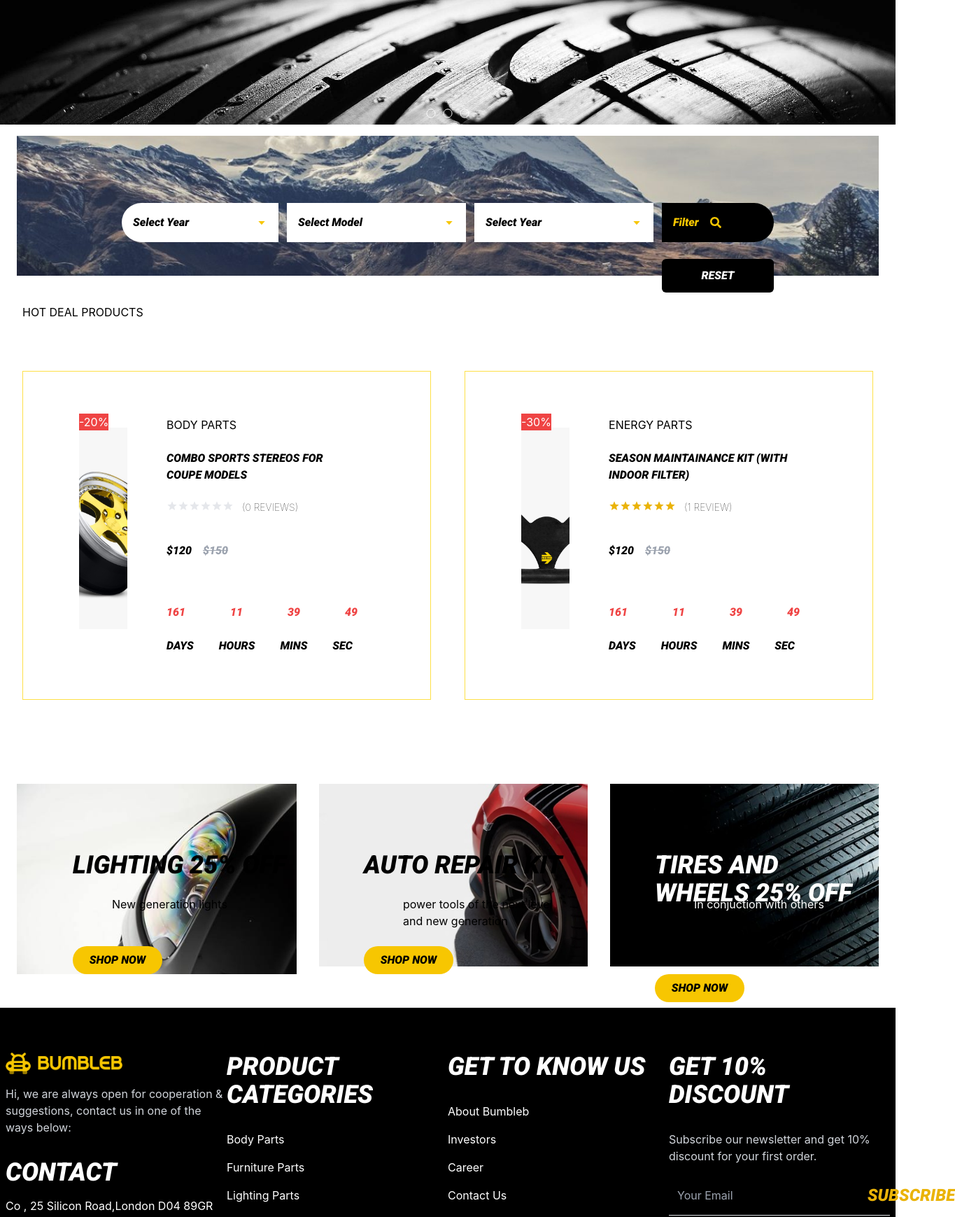
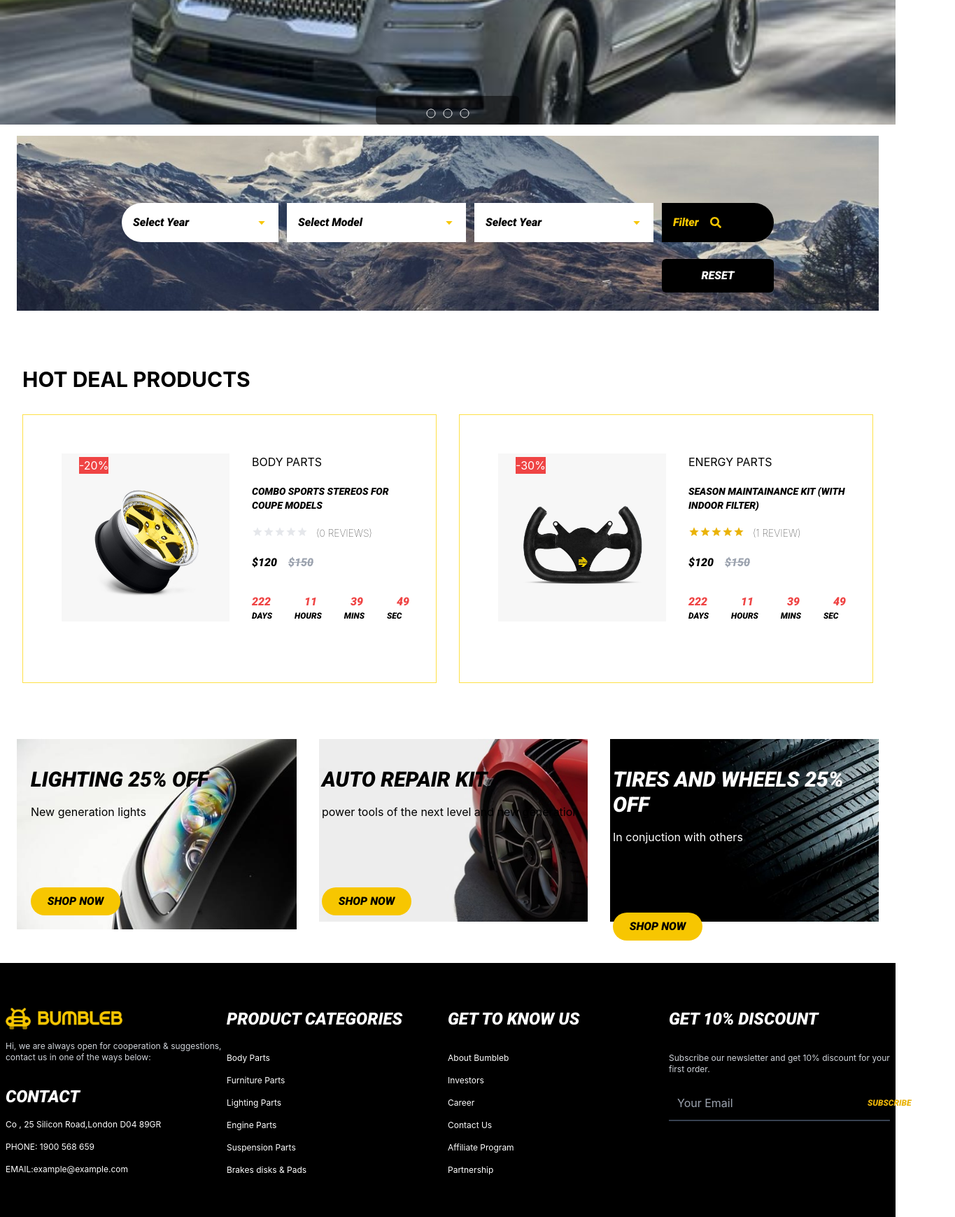
Before and after one commit to Kibet-mutai/Spare-shop, a React (Vite) app: page / in a window 1280 px wide. Shown: the part 460-2199 px from the top of the page at 70% size, 1365 px wide, since content can reach past the window. Built offline with nearby package versions, Linux system fonts and the light colour scheme; a web font is replaced by a local one.

Commit message:
fix font

```diff
--- a/src/Components/Offers.tsx
+++ b/src/Components/Offers.tsx
@@ -1,13 +1,13 @@
 export const Offers = () => {
   return (
-    <div className="grid grid-cols-6 py-12 px-6 mt-10 gap-x-4">
+    <div className="grid grid-cols-6 py-12 px-6 gap-x-4">
       <div className="col-span-2 relative hover:-translate-y-1 hover:scale-y-110 transition duration-1000">
         <img src="src/assets/Images/banner-18.jpg" alt="banner-image" />
-        <div className="absolute top-24 left-20 flex flex-col gap-y-4">
-          <h3 className=" text-4xl font-extrabold uppercase">
+        <div className="absolute top-10 left-5 flex flex-col gap-y-4">
+          <h3 className="text-3xl font-extrabold uppercase">
             Lighting 25% Off
           </h3>
-          <p className="absolute top-16 left-14">New generation lights</p>
+          <p className="">New generation lights</p>
           <button
             className="flex justify-center bg-[#f7c601] rounded-3xl mt-20 w-32 p-2 hover:bg-black"
             id="btn-offer"
@@ -18,13 +18,11 @@ export const Offers = () => {
       </div>
       <div className="col-span-2 pl-4 relative hover:-translate-y-1 hover:scale-y-110 transition duration-1000">
         <img src="src/assets/Images/img-3.jpg" alt="banner-image" />
-        <div className="absolute top-24 left-20 flex flex-col gap-y-4">
-          <h3 className=" text-4xl font-extrabold uppercase">
+        <div className="absolute top-10 left-5 flex flex-col gap-y-4">
+          <h3 className=" text-3xl font-extrabold uppercase">
             Auto Repair Kit
           </h3>
-          <p className="absolute top-16 left-14">
-            power tools of the next level and new generation
-          </p>
+          <p className="">power tools of the next level and new generation</p>
           <button
             className="flex justify-center bg-[#f7c601] rounded-3xl mt-20 w-32 p-2 hover:bg-black"
             id="btn-offer"
@@ -35,13 +33,11 @@ export const Offers = () => {
       </div>
       <div className="col-span-2 pl-4 relative hover:-translate-y-1 hover:scale-y-110 transition duration-1000">
         <img src="src/assets/Images/banner-19.jpg" alt="banner-image" />
-        <div className="absolute top-24 left-20 flex flex-col gap-y-4">
-          <h3 className=" text-4xl font-extrabold uppercase text-white">
+        <div className="absolute top-10 left-5 flex flex-col gap-y-4">
+          <h3 className=" text-3xl font-extrabold uppercase text-white">
             Tires and wheels 25% Off
           </h3>
-          <p className="absolute top-16 left-14 text-white">
-            In conjuction with others
-          </p>
+          <p className="text-white">In conjuction with others</p>
           <button
             className="flex justify-center bg-[#f7c601] rounded-3xl mt-20 w-32 p-2 hover:bg-gray-300"
             id="btn-filter"
--- a/src/Components/ProductDeals.tsx
+++ b/src/Components/ProductDeals.tsx
@@ -4,7 +4,7 @@ import { MdOutlineStar, MdOutlineStarPurple500 } from "react-icons/md";
 const ProductDeals = () => {
   const calculateTimeLeft = () => {
     let year = new Date().getFullYear();
-    const difference = +new Date(`${year}-10-1`) - +new Date();
+    const difference = +new Date(`${year}-12-1`) - +new Date();
     let timeLeft: { [key: string]: any } = {};
 
     if (difference > 0) {
@@ -46,25 +46,26 @@ const ProductDeals = () => {
   });
   return (
     <>
-      <h1 className="uppercase my-10 ml-8">Hot Deal Products</h1>
-      <div className="grid grid-cols-6 p-8 gap-x-12">
-        <div className="col-span-3 p-16 flex border border-yellow-300 relative">
-          <div className="p-4">
+      <h1 className="uppercase mt-20 ml-8 text-3xl font-bold">
+        Hot Deal Products
+      </h1>
+      <div className="grid grid-cols-8 p-8 gap-x-8">
+        <div className="col-span-4 p-[55px] h-96 flex border border-yellow-300 relative cursor-pointer">
           <img
             src="src/assets/Images/Image-26.jpg"
-              className=" w-72 h-72 object-cover"
+            className="h-60 w-60 object-cover"
             alt="product-image"
           />
-          </div>
           <div className="absolute top-[60px] left-20 bg-red-500 flex items-center">
             <p className="text-white">-20%</p>
           </div>
-          <div className="flex flex-col gap-y-6 px-10">
+          <div className="flex flex-col ml-8 gap-y-5">
             <h1 className="uppercase">Body Parts</h1>
-            <h3 className="uppercase">Combo sports stereos for coupe models</h3>
+            <h3 className="uppercase text-sm">
+              Combo sports stereos for coupe models
+            </h3>
             <div className="flex flex-row gap-x-3">
               <div className="flex">
-                <MdOutlineStarPurple500 className="text-gray-200" />
                 <MdOutlineStarPurple500 className="text-gray-200" />
                 <MdOutlineStarPurple500 className="text-gray-200" />
                 <MdOutlineStarPurple500 className="text-gray-200" />
@@ -73,39 +74,39 @@ const ProductDeals = () => {
               </div>
               <h1 className="text-sm uppercase font-thin">(0 reviews)</h1>
             </div>
-            <div className="flex flex-row gap-x-4 mt-4">
+            <div className="flex flex-row gap-x-4">
               <span>$120</span>
               <span className="text-gray-400 line-through">$150</span>
             </div>
-            <div className="mt-10 flex text-red-500 flex-row gap-x-16">
+            <div className="mt-3">
+              <div className="flex text-red-500 flex-row gap-x-12">
                 {timerComponents.length ? (
                   timerComponents
                 ) : (
                   <span>Time's up!</span>
                 )}
               </div>
-            <div className="flex flex-row gap-x-9">
-              <h3 className="uppercase">Days</h3>
-              <h3 className="uppercase">hours</h3>
-              <h3 className="uppercase">mins</h3>
-              <h3 className="uppercase">Sec</h3>
+              <div className="flex flex-row gap-x-8">
+                <h3 className="text-xs uppercase">Days</h3>
+                <h3 className="text-xs uppercase">hours</h3>
+                <h3 className="text-xs uppercase">mins</h3>
+                <h3 className="text-xs uppercase">Sec</h3>
               </div>
             </div>
           </div>
-        <div className="col-span-3 p-16 flex border border-yellow-300 relative">
-          <div className="p-4">
+        </div>
+        <div className="col-span-4 p-[55px] h-96 flex border border-yellow-300 relative">
           <img
             src="src/assets/Images/Image-17.jpg"
-              className=" w-72 h-72 object-cover"
+            className=" w-60 h-60 object-cover"
             alt="product-image"
           />
-          </div>
           <div className="absolute top-[60px] left-20 bg-red-500 flex items-center">
             <p className="text-white">-30%</p>
           </div>
-          <div className="flex flex-col gap-y-6 px-10">
+          <div className="flex flex-col gap-y-5 ml-8">
             <h1 className="uppercase">Energy Parts</h1>
-            <h3 className="uppercase">
+            <h3 className="uppercase text-sm">
               Season maintainance kit (with indoor filter)
             </h3>
             <div className="flex flex-row gap-x-3">
@@ -115,26 +116,27 @@ const ProductDeals = () => {
                 <MdOutlineStar className="text-yellow-500" />
                 <MdOutlineStar className="text-yellow-500" />
                 <MdOutlineStar className="text-yellow-500" />
-                <MdOutlineStar className="text-yellow-500" />
               </div>
               <h1 className="text-sm uppercase font-thin">(1 review)</h1>
             </div>
-            <div className="flex flex-row gap-x-4 mt-4">
+            <div className="flex flex-row gap-x-4">
               <span>$120</span>
               <span className="text-gray-400 line-through">$150</span>
             </div>
-            <div className="mt-10 flex text-red-500 flex-row gap-x-16">
+            <div className="mt-3">
+              <div className="flex text-red-500 flex-row gap-x-12">
                 {timerComponents.length ? (
                   timerComponents
                 ) : (
                   <span>Time's up!</span>
                 )}
               </div>
-            <div className="flex flex-row gap-x-9">
-              <h3 className="uppercase">Days</h3>
-              <h3 className="uppercase">hours</h3>
-              <h3 className="uppercase">mins</h3>
-              <h3 className="uppercase">Sec</h3>
+              <div className="flex flex-row gap-x-8">
+                <h3 className="text-xs uppercase">Days</h3>
+                <h3 className="text-xs uppercase">hours</h3>
+                <h3 className="text-xs uppercase">mins</h3>
+                <h3 className="text-xs uppercase">Sec</h3>
+              </div>
             </div>
           </div>
         </div>
--- a/src/Layouts/Footer.tsx
+++ b/src/Layouts/Footer.tsx
@@ -8,73 +8,75 @@ export const Footer = () => {
           loading="lazy"
           alt="logo"
         />
-        <p className="text-gray-300">
+        <p className="text-gray-300 text-xs">
           Hi, we are always open for cooperation & suggestions, contact us in
           one of the ways below:
         </p>
-        <h3 className="text-4xl text-white uppercase mt-4">Contact</h3>
+        <h3 className="text-2xl text-white uppercase mt-4">Contact</h3>
         <p className="text-white flex flex-col gap-y-4">
-          <p className="hover:text-yellow-500">
+          <p className="hover:text-yellow-500 text-xs">
             Co , 25 Silicon Road,London D04 89GR
           </p>
-          <p className="hover:text-yellow-500">PHONE: 1900 568 659</p>
-          <p className="hover:text-yellow-500">EMAIL:example@example.com</p>
+          <p className="hover:text-yellow-500 text-xs">PHONE: 1900 568 659</p>
+          <p className="hover:text-yellow-500 text-xs">
+            EMAIL:example@example.com
+          </p>
         </p>
       </div>
       <div className="col-span-2 flex flex-col gap-y-4">
-        <h3 className="text-4xl text-white uppercase mb-4">
+        <h3 className="text-2xl text-white uppercase mb-4">
           Product categories
         </h3>
         <p className="text-white flex flex-col gap-y-4">
           <a href="#">
-            <p className="hover:text-yellow-500">Body Parts</p>
+            <p className="hover:text-yellow-500 text-xs">Body Parts</p>
           </a>
           <a href="#">
-            <p className="hover:text-yellow-500">Furniture Parts</p>
+            <p className="hover:text-yellow-500 text-xs">Furniture Parts</p>
           </a>
           <a href="#">
-            <p className="hover:text-yellow-500">Lighting Parts</p>
+            <p className="hover:text-yellow-500 text-xs">Lighting Parts</p>
           </a>
           <a href="#">
-            <p className="hover:text-yellow-500">Engine Parts</p>
+            <p className="hover:text-yellow-500 text-xs">Engine Parts</p>
           </a>
           <a href="#">
-            <p className="hover:text-yellow-500">Suspension Parts</p>
+            <p className="hover:text-yellow-500 text-xs">Suspension Parts</p>
           </a>
           <a href="#">
-            <p className="hover:text-yellow-500">Brakes disks & Pads</p>
+            <p className="hover:text-yellow-500 text-xs">Brakes disks & Pads</p>
           </a>
         </p>
       </div>
       <div className="col-span-2 flex flex-col gap-y-4">
-        <h3 className="text-4xl text-white uppercase mb-4">Get to Know us</h3>
+        <h3 className="text-2xl text-white uppercase mb-4">Get to Know us</h3>
         <p className="text-white flex flex-col gap-y-4">
           <a href="#">
-            <p className="hover:text-yellow-500">About Bumbleb</p>
+            <p className="hover:text-yellow-500 text-xs">About Bumbleb</p>
           </a>
           <a href="#">
-            <p className="hover:text-yellow-500">Investors</p>
+            <p className="hover:text-yellow-500 text-xs">Investors</p>
           </a>
           <a href="#">
-            <p className="hover:text-yellow-500">Career</p>
+            <p className="hover:text-yellow-500 text-xs">Career</p>
           </a>
           <a href="#">
-            <p className="hover:text-yellow-500">Contact Us</p>
+            <p className="hover:text-yellow-500 text-xs">Contact Us</p>
           </a>
           <a href="#">
-            <p className="hover:text-yellow-500">Affiliate Program</p>
+            <p className="hover:text-yellow-500 text-xs">Affiliate Program</p>
           </a>
           <a href="#">
-            <p className="hover:text-yellow-500">Partnership</p>
+            <p className="hover:text-yellow-500 text-xs">Partnership</p>
           </a>
         </p>
       </div>
       <div className="col-span-2 flex flex-col gap-y-4">
-        <h3 className="text-4xl text-white uppercase mb-4">Get 10% discount</h3>
-        <p className="text-gray-300">
+        <h3 className="text-2xl text-white uppercase mb-4">Get 10% discount</h3>
+        <p className="text-gray-300 text-xs">
           Subscribe our newsletter and get 10% discount for your first order.
         </p>
-        <div className="flex border-b p-3">
+        <div className="flex border-b-gray-700 border-b-2 p-3">
           <input
             type="email"
             name="email"
@@ -82,7 +84,7 @@ export const Footer = () => {
             className="outline-none border-0 bg-inherit text-white"
             placeholder="Your Email"
           />
-          <button className="text-yellow-500 text-2xl uppercase ml-6">
+          <button className="text-yellow-500 text-xs uppercase ml-6">
             <h3>Subscribe</h3>
           </button>
         </div>
--- a/src/Layouts/Hover.tsx
+++ b/src/Layouts/Hover.tsx
@@ -4,7 +4,7 @@ import { BsHeart } from "react-icons/bs";
 export const Hover = () => {
   return (
     <div className="relative">
-      <div className="bg-white flex items-center justify-between p-4 fixed right-0 left-0 z-50 shadow-sm h-24 ease-in delay-1000">
+      <div className="bg-white flex items-center justify-between p-4 fixed right-0 left-0 z-50 shadow-sm h-[72px] ease-in delay-1000">
         <div className="logo-img">
           <img src="src/assets/Images/logo-1.png" className="w-36" alt="Logo" />
         </div>
--- a/src/Layouts/Slider.tsx
+++ b/src/Layouts/Slider.tsx
@@ -1,18 +1,21 @@
-import { SetStateAction, useState } from "react";
+import { SetStateAction, useEffect, useState } from "react";
 import { IoRadioButtonOffSharp, IoRadioButtonOnOutline } from "react-icons/io5";
 export const Slider = () => {
   const images = [
     {
+      id: 1,
       url: "src/assets/Images/car-tire-on-a-black-background-2210x1473.jpg",
       description: "Variety of New Tires for Every Vehicle",
       btn: "Apply now",
     },
     {
+      id: 2,
       url: "src/assets/Images/Car.jpeg",
       description: "Body Parts for Any Vehicle",
       btn: "Apply now",
     },
     {
+      id: 3,
       url: "src/assets/Images/hand-mechanic-man-hold-spanner-tool-inspection-mentenance-car-service_117358-177.jpg",
       description: "Provide Tools Suitable for All Car Models",
       btn: "Apply now",
@@ -24,13 +27,42 @@ export const Slider = () => {
   const changeImage = (slideImage: SetStateAction<number>) => {
     setCurrentImage(slideImage);
   };
+  const [activeSlide, setActiveSlide] = useState(1);
+
+  useEffect(() => {
+    const interval = setInterval(() => {
+      setActiveSlide(activeSlide === images.length ? 1 : activeSlide + 1);
+    }, 12000);
+
+    return () => clearInterval(interval);
+  }, [activeSlide]);
 
   return (
     <div className="relative max-w-[1440px] h-[450px] m-auto">
+      {images.map((slide, index) => (
         <div
-        style={{ backgroundImage: `url(${images[currentImage].url})` }}
-        className="w-full h-full duration-500 ease-in-out bg-no-repeat bg-cover bg-center"
+          key={slide.id}
+          className={`absolute top-0 left-0 w-full h-full transition-opacity duration-1000 ${
+            index === activeSlide ? "opacity-100" : "opacity-0"
+          }`}
         >
+          <img
+            src={slide.url}
+            className="w-full h-full duration-500 ease-in-out bg-no-repeat bg-cover bg-center object-cover"
+          />
+          <div className="absolute bottom-0 left-1/2 transform -translate-x-1/2 text-white bg-black bg-opacity-50 px-4 py-2 rounded-md whitespace-nowrap">
+            {slide.description.split("").map((char, index) => (
+              <span
+                key={`${slide.id}-char-${index}`}
+                className={`inline-block opacity-0 text-red-600 ${
+                  index === 0 ? "animate-typing" : ""
+                }`}
+                style={{ animationDelay: `${(index + 1) * 50}ms` }}
+              >
+                {char}
+              </span>
+            ))}
+          </div>
           <div className="flex items-center flex-row gap-x-2 absolute left-[50%] bottom-2 -translate-x-1/2">
             {images.map((_slide, slideIndex) => (
               <div
@@ -48,6 +80,7 @@ export const Slider = () => {
             ))}
           </div>
         </div>
+      ))}
     </div>
   );
 };
```
Also changed, not shown: src/Components/Filter.tsx (+4 -4 lines), src/Layouts/Navbar.tsx (+11 -9 lines), src/index.css (+39 -0 lines). Lines whose indentation alone changed are shown as unchanged.
